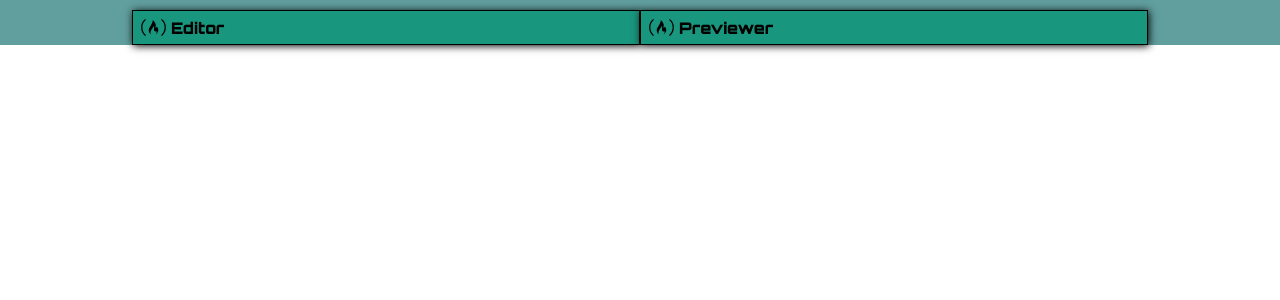
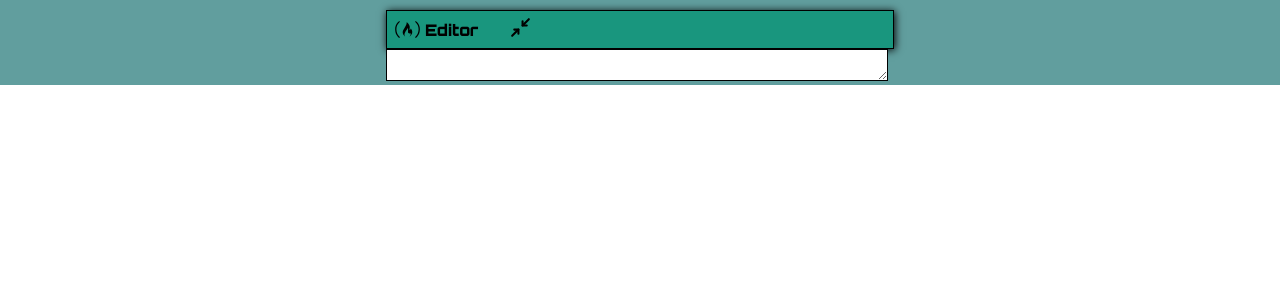
Before and after one commit to Hyperion04/Markdown-Previewer, a React (Create React App) app: page / in a window 1280 px wide. Shown: the top 300 px of the page. Built offline with nearby package versions, Linux system fonts and the light colour scheme.

Commit message:
Agregado el Editor Wrap

```diff
--- a/src/App.js
+++ b/src/App.js
@@ -1,14 +1,11 @@
 import React,{ useState } from 'react';
 import './App.scss';
-import { Toolbar } from './components/Toolbar';
+import { EditorWrap } from './components/Editor-Wrap';
 
 function App() {
   return (
     <div className="App">
-      <Toolbar
-        text={'Editor'} />
-      <Toolbar
-        text={'Previewer'} />
+      <EditorWrap />
     </div>
   );
 }
--- a/src/App.scss
+++ b/src/App.scss
@@ -11,4 +11,5 @@
   display: flex;
   justify-content: center;
   align-items: center;
+  text-align: left;
 }
--- /dev/null
+++ b/src/components/Editor-Wrap.js
@@ -0,0 +1,15 @@
+import '../stylesheets/Editor-Wrap.scss'
+import React from 'react'
+import { Toolbar } from './Toolbar'
+import { Editor } from './Editor'
+
+export function EditorWrap() {
+  return(
+    <div className='editor-wrap'>
+      <Toolbar
+        text={'Editor'}
+        maximized={false} />
+      < Editor />
+    </div>
+  )
+}
--- a/src/components/Editor.js
+++ b/src/components/Editor.js
@@ -1,12 +1,12 @@
 import React from 'react';
 import '../stylesheets/Editor.scss'
 
-export function Editor(props) {
+export function Editor({ onChange,markdown }) {
   return (
     <textarea
       id="editor"
-      onChange={props.onChange}
+      onChange={onChange}
       type="text"
-      value={props.markdown} />
+      value={markdown} />
   );
 };
--- a/src/components/toolbar.js
+++ b/src/components/toolbar.js
@@ -1,13 +1,14 @@
 import React from 'react';
 import { FaFreeCodeCamp } from "react-icons/fa";
+import { TbArrowsDiagonal, TbArrowsDiagonalMinimize2 } from "react-icons/tb";
 import '../stylesheets/Toolbar.scss'
 
-export function Toolbar(props) {
+export function Toolbar({ text, onClick, maximized }) {
   return(
     <div className='toolbar'>
       <FaFreeCodeCamp className='freecodecamp-logo'/>
-      {props.text}
-      <i className={props.icon} onClick={props.onClick} />
+      {text}
+      <i onClick={onClick} className='arrows-content'> { maximized ? <TbArrowsDiagonal className='arrows' /> : <TbArrowsDiagonalMinimize2 className='arrows' /> } </i>
     </div>
   )
 }
--- /dev/null
+++ b/src/stylesheets/Editor-Wrap.scss
@@ -0,0 +1,3 @@
+* {
+  margin: 0;
+}
--- a/src/stylesheets/toolbar.scss
+++ b/src/stylesheets/toolbar.scss
@@ -18,9 +18,20 @@
   padding: 3px;
   border: 1px solid #000;
   box-shadow: 1px 1px 8px #000;
-  .freecodecamp-logo {
+}
+
+.freecodecamp-logo {
+  width: 25px;
+  height: 25px;
+  margin: 1px 5px 1px 5px;
+}
+
+.arrows-content {
+  display: inline-block;
+}
+
+.arrows {
     width: 25px;
     height: 25px;
-    margin: 1px 5px 1px 5px;
-  }
+    margin: 1px 5px 1px 100%;
 }
```
